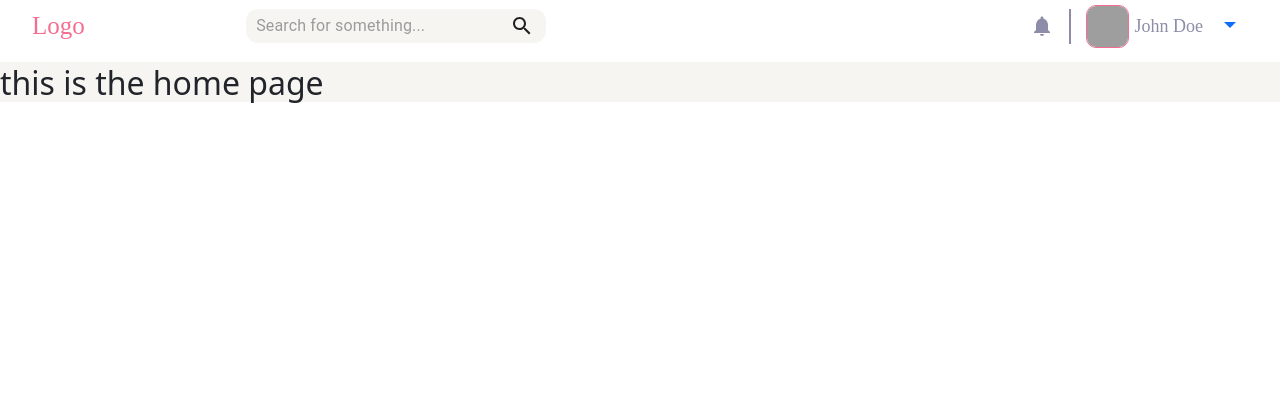
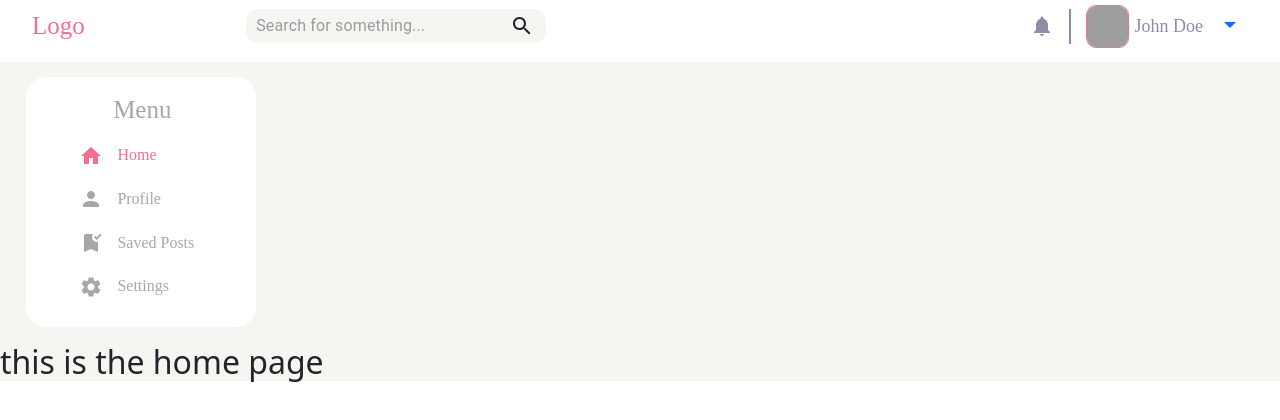
Before and after one commit to hanane54/social-network, a React (Create React App) app: page / in a window 1280 px wide. Shown: the top 420 px of the page. Built offline with nearby package versions, Linux system fonts and the light colour scheme; grey boxes are pictures that could not be loaded.

Commit message:
adding the menu bar

```diff
--- a/src/App.js
+++ b/src/App.js
@@ -1,23 +1,27 @@
 import './App.css';
 import React from 'react';
-import {Routes, Route} from "react-router-dom";
+import { Routes, Route } from "react-router-dom";
 import Header from "./components/header/header"
+import Menu from "./components/menu/menu";
 
 function App() {
   return (
     <>
       <Header />
-      <div style={{paddingTop:'64px', backgroundColor:'#F7F5F2'}}>
+
+      <div style={{ paddingTop: '64px', backgroundColor: '#F7F5F2' }}>
+        <Menu></Menu>
         <Routes>
-        <Route path="/" exact element={<h2>this is the home page</h2>}/>
-        <Route path="/user-settings" exact element={<h2>this is the home page</h2>}/>
-        <Route path="/post" exact element={<h2>this is the home page</h2>}/>
-        <Route path="/publish-post" exact element={<h2>this is the home page</h2>}/>
-        <Route path="/login" exact element={<h2>this is the home page</h2>}/>
-        <Route path="/signup" exact element={<h2>this is the home page</h2>}/>
-        <Route path="/myprofile" exact element={<h2>this is the home page</h2>}/>
-        <Route path="/user" exact element={<h2>this is the home page</h2>}/>
-      </Routes>
+          <Route path="/" exact element={<h2>this is the home page</h2>} />
+          <Route path="/user-settings" exact element={<h2>this is the home page</h2>} />
+          <Route path="/post" exact element={<h2>this is the home page</h2>} />
+          <Route path="/publish-post" exact element={<h2>this is the home page</h2>} />
+          <Route path="/saved-post" exact element={<h2>this is the home page</h2>} />
+          <Route path="/login" exact element={<h2>this is the home page</h2>} />
+          <Route path="/signup" exact element={<h2>this is the home page</h2>} />
+          <Route path="/myprofile" exact element={<h2>this is the home page</h2>} />
+          <Route path="/user" exact element={<h2>this is the home page</h2>} />
+        </Routes>
       </div>
 
     </>
--- /dev/null
+++ b/src/components/menu/menu.js
@@ -0,0 +1,88 @@
+import { makeStyles } from "@material-ui/core";
+import React from "react";
+import { MenuData } from "./menuData";
+
+const useStyles = makeStyles((theme)=>({
+    container:{
+        marginTop: "1%",
+        marginLeft:"2%",
+        backgroundColor:"#FFFFFF",
+        width:"18%",
+        height:"50%",
+        borderRadius:"20px",
+        alignItems:"center"
+    },
+    menu:{
+    fontFamily: "karla",
+    alignContent:"center",
+    color:"#AAA6A6",
+    fontStyle:"bolder",
+    fontSize:"25px",
+    marginLeft:"38%",
+    paddingTop:"8%",
+
+    },
+    menuList:{
+        height:"auto",
+        padding:"0",
+        alignItems:"center",
+        paddingBottom:"8%",
+
+    },
+    row:{
+        height:"100%",
+        width:"100%",
+        listStyleType:"none",
+        margin:"0",
+        display:"flex",
+        flexDirection:"row",
+        fontFamily: "karla",
+        color:"#AAA6A6",
+        justifyContent:"center",
+        alignItems:"center",
+        padding:"4%",
+        paddingLeft:"23%",
+
+        '&:hover': {
+            boxShadow: "0 4px 8px 0 rgba(0, 0, 0, 0.2), 0 6px 20px 0 rgba(0, 0, 0, 0.19)",
+            cursor:"pointer",
+            color:"#F56D91"
+
+         },
+         "&#active":{
+            color:"#F56D91",
+
+
+         },
+
+
+    },
+    icon:{
+        flex:"3"
+    },
+    title:{
+        flex:"10"
+    }
+}));
+
+function Menu() {
+    const classes = useStyles();
+    return(
+        <div className={classes.container}>
+            <h5 className={classes.menu}>Menu</h5>
+            <ul className={classes.menuList}>
+                {MenuData.map((val,key)=>{
+                    return(
+                        <li
+                        onClick={()=> {window.location.pathname=val.link}}
+                        id={ window.location.pathname === val.link ? "active" : ""} className={classes.row} key={key} >
+                            <div className={classes.icon}>{val.icon}</div> <div className={classes.title}>{val.title}</div>
+                        </li>
+                    )
+                })}
+            </ul>
+        </div>
+    )
+};
+
+export default Menu;
--- /dev/null
+++ b/src/components/menu/menuData.js
@@ -0,0 +1,27 @@
+import React from "react";
+import HomeIcon from '@mui/icons-material/Home';
+import PersonIcon from '@mui/icons-material/Person';
+import BookmarkAddedIcon from '@mui/icons-material/BookmarkAdded';
+import SettingsIcon from '@mui/icons-material/Settings';
+export const MenuData=[
+    {
+        title:"Home",
+        icon:<HomeIcon/>,
+        link:"/"
+    },
+    {
+        title:"Profile",
+        icon: <PersonIcon/>,
+        link:"/myprofile"
+    },
+    {
+        title:"Saved Posts",
+        icon:<BookmarkAddedIcon/>,
+        link:"/saved-posts"
+    },
+    {
+        title:"Settings",
+        icon: <SettingsIcon/>,
+        link:"/user-settings"
+    },
+]
```
